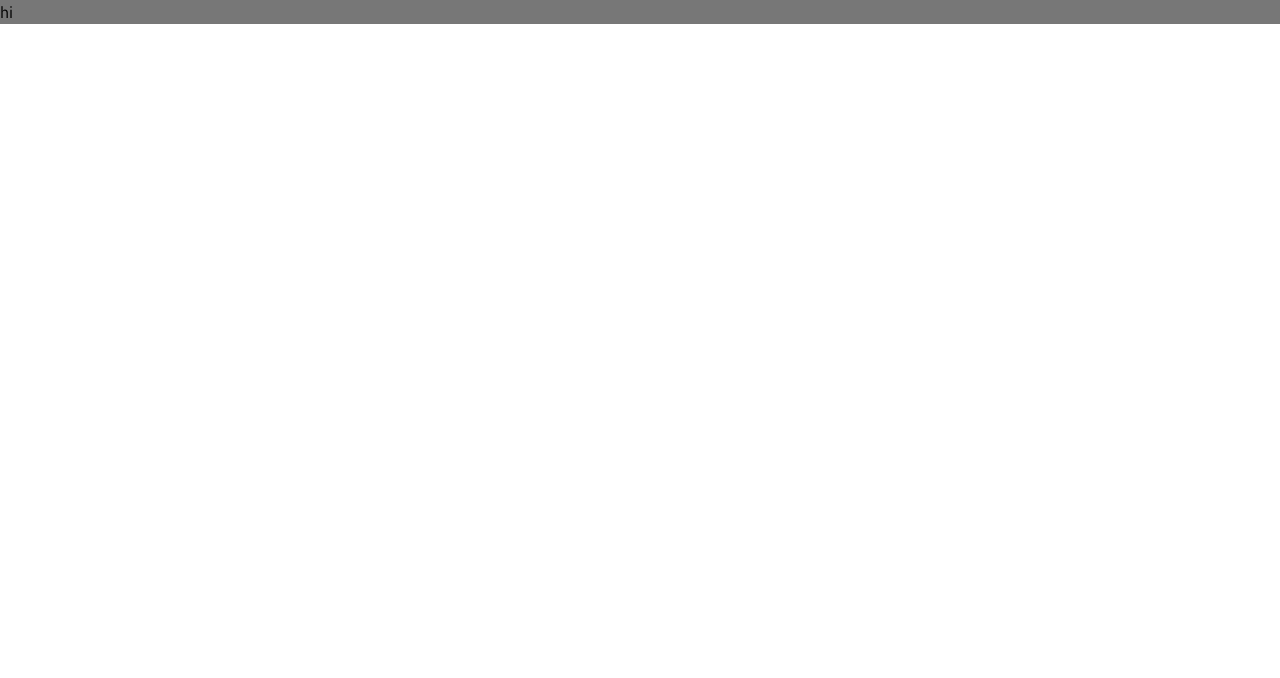
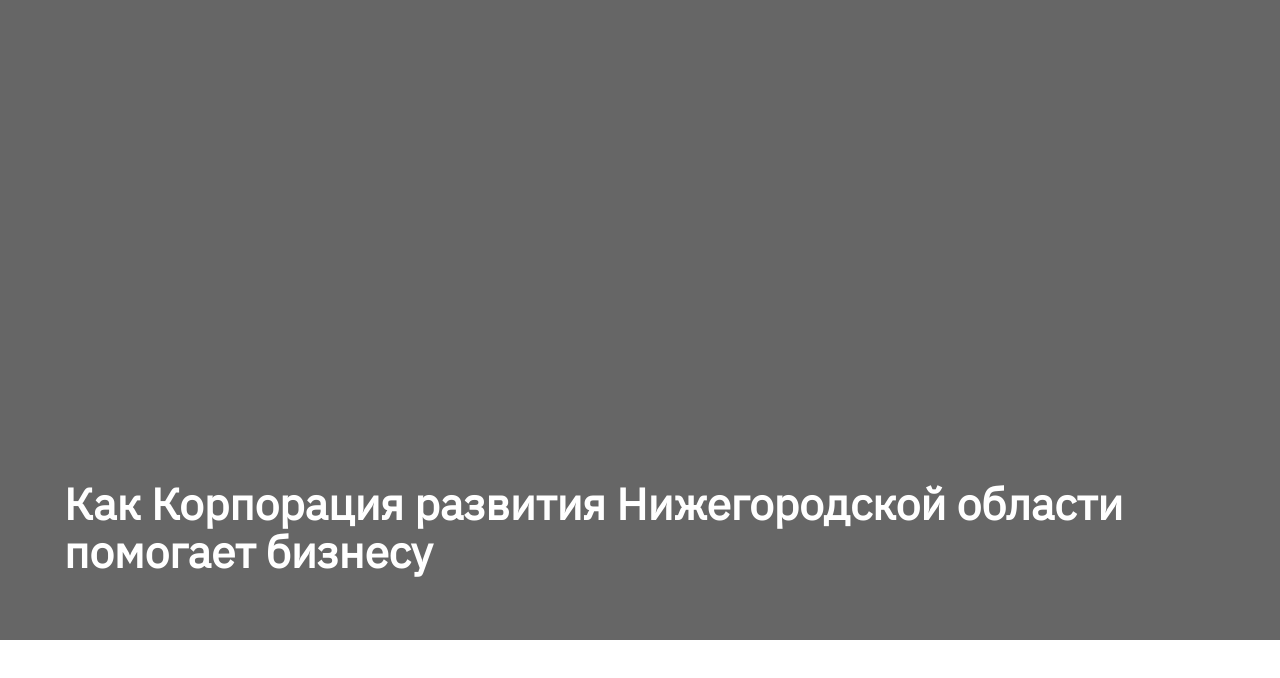
Before and after one commit to luckypike/nn-invest, a React (Create React App) app: page / in a window 1280 px wide. Shown: the top 678 px of the page. Built offline with nearby package versions, Linux system fonts and the light colour scheme.

Commit message:
Добавлен Header

```diff
--- a/public/index.html
+++ b/public/index.html
@@ -12,7 +12,7 @@
     <link rel="apple-touch-icon" href="%PUBLIC_URL%/logo192.png" />
 
     <link rel="manifest" href="%PUBLIC_URL%/manifest.json" />
-    <link href="https://fonts.googleapis.com/css2?family=IBM+Plex+Sans:400&display=swap&subset=cyrillic" rel="stylesheet">
+    <link href="https://fonts.googleapis.com/css2?family=IBM+Plex+Sans&display=swap&subset=cyrillic" rel="stylesheet">
     <title>Корпорация развития</title>
   </head>
   <body>
--- a/src/Components/App.js
+++ b/src/Components/App.js
@@ -1,11 +1,17 @@
 import React from 'react'
+
+import Header from './Header'
 
 import styles from './App.module.css'
 
 export default function App () {
   return (
-    <div className={styles.root}>
-      hi
+    <div>
+      <Header />
+
+      <div className={styles.root}>
+
+      </div>
     </div>
   )
 }
--- a/src/Components/App.module.css
+++ b/src/Components/App.module.css
@@ -1,3 +1,13 @@
 .root {
-  background: #777;
+
 }
+
+@media (min-width: 720px) {
+
+}
+
+@media (min-width: 960px) {
+  .root {
+    padding: 0 3.75rem;
+  }
+}
--- /dev/null
+++ b/src/Components/Header.js
@@ -0,0 +1,13 @@
+import React from 'react'
+
+import styles from './Header.module.css'
+
+export default function Header () {
+  return (
+    <div className={styles.header}>
+      <div className={styles.title}>
+        Как Корпорация развития Нижегородской области помогает бизнесу
+      </div>
+    </div>
+  )
+}
--- /dev/null
+++ b/src/Components/Header.module.css
@@ -0,0 +1,47 @@
+.header {
+  position: relative;
+}
+
+.header::before {
+  content: '';
+  display: block;
+  background-color: #666;
+  padding-top: calc(5 / 4 * 100%);
+}
+
+.title {
+  font-size: 2rem;
+  line-height: normal;
+  position: absolute;
+  color: #fff;
+  padding: 1rem;
+  bottom: 0;
+  font-weight: bold;
+}
+
+@media (min-width: 720px) {
+  .header::before {
+    padding-top: calc(2 / 3 * 100%);
+  }
+
+  .title {
+    padding: 2rem;
+    font-size: 2.75rem;
+    line-height: 3rem;
+  }
+}
+
+@media (min-width: 960px) {
+  .header::before {
+    padding-top: calc(1 / 2 * 100%);
+  }
+
+  .title {
+    padding: 4rem;
+  }
+}
+
+@media (min-width: 1280px) {
+  bottom: 4.5rem;
+  left: 3.75rem;
+}
--- a/src/index.css
+++ b/src/index.css
@@ -14,7 +14,17 @@
   line-height: 1.5rem;
 }
 
-@custom-media --s (min-width: 720px);
-@custom-media --m (min-width: 960px);
-@custom-media --l (min-width: 1280px);
-@custom-media --xl (min-width: 1600px);
+@media (min-width: 720px) {
+  body {
+    font-size: 1.125rem;
+    line-height: 2rem;
+  }
+}
+
+p {
+  margin: 0 0 0.5rem;
+}
+
+p:last-child {
+  margin-bottom: 0;
+}
```
